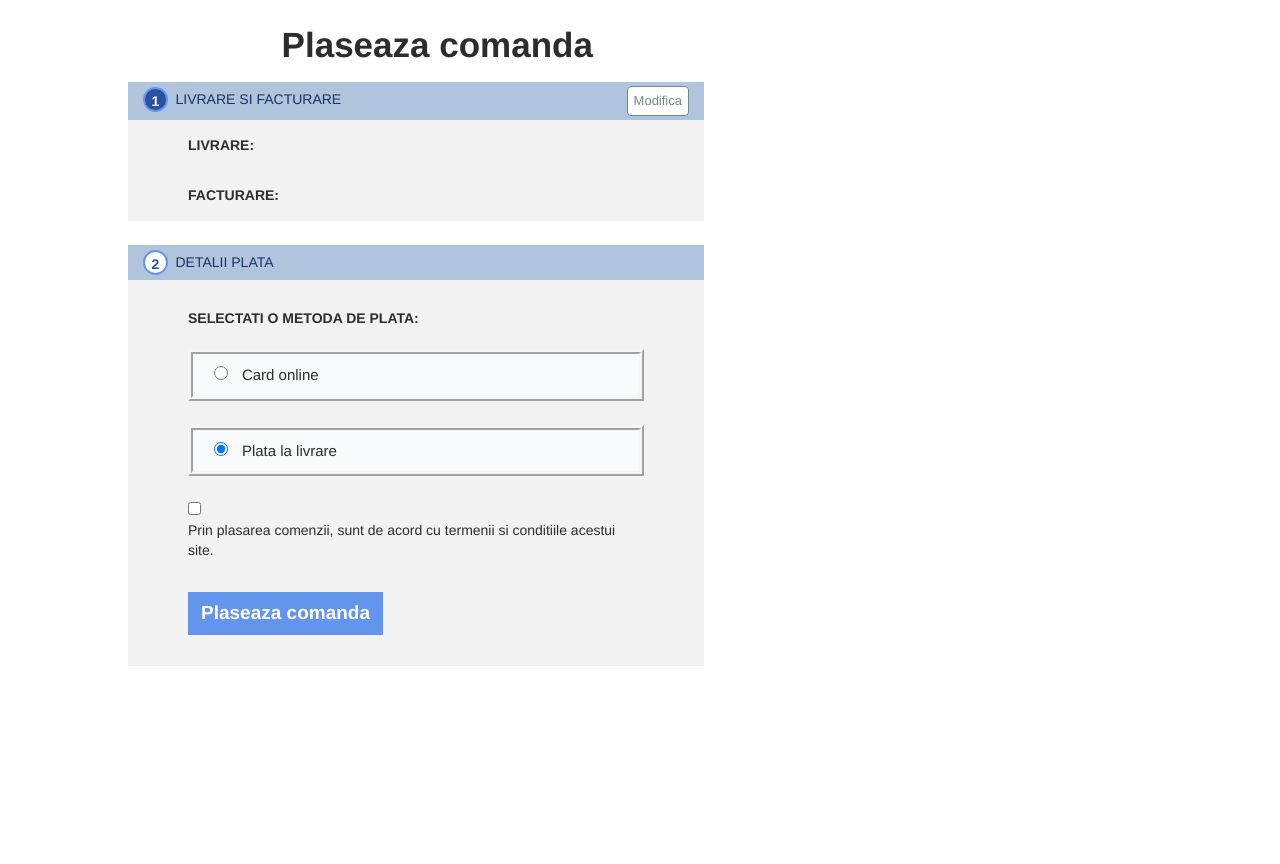
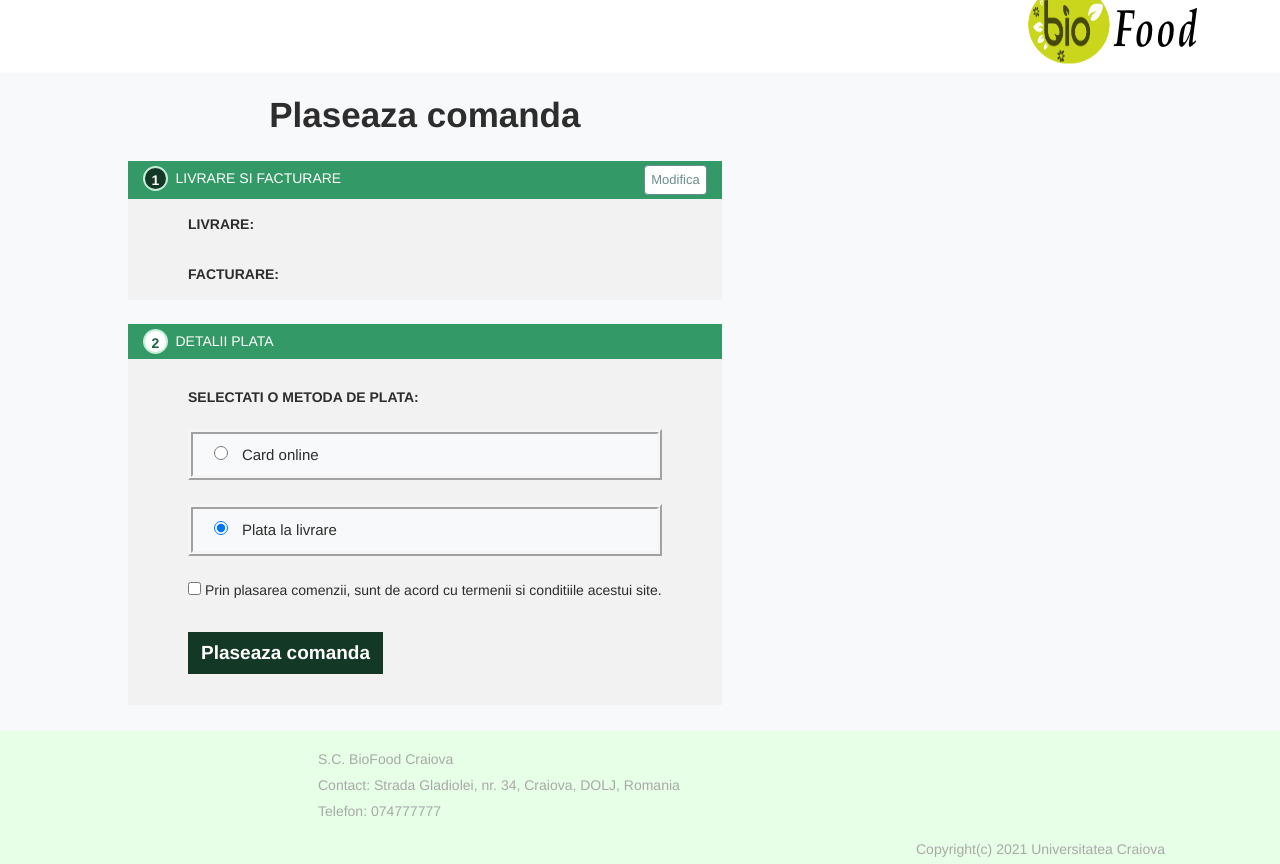
Before and after one commit to PavelBetiu/magazin-online, a plain HTML site: page plata.html in a window 1280 px wide. Before the commit the page ends 800 px from the top, so only its background shows below. Drawn offline with Linux system fonts and the light colour scheme.

Commit message:
am facut cateva schimbari (am adaugat header-ul si footer-ul create de Alina si am lucrat putin la css-ul paginii mele)

```diff
--- a/assets/css/plata.css
+++ b/assets/css/plata.css
@@ -4,7 +4,7 @@
 
 .form-checkout {
     padding: 40px 60px;
-    width: 65%;
+    width: fit-content;
     border: 1px solid black;
 }
 
@@ -113,7 +113,7 @@ address {
     line-height: 1.42857143;
 }
 .complete {
-    background: #2a52a2!important;
+    background: #133926!important;
     color: #fff!important;
 }
 
@@ -123,8 +123,8 @@ address {
     height: 25px;
     padding: 2px;
     background: #fff;
-    border: 2px solid cornflowerblue;
-    color: #2a52a2;
+    border: 2px solid #c6ecd9;
+    color: #206040;
     text-align: center;
     font-weight: bold;
     margin: 5px 7.5px 5px 15px;
@@ -135,11 +135,11 @@ address {
     font-size: 14px;
     line-height: 35px;
     text-transform: uppercase;
-    color: #1a3365;
+    color: white;
 }
 
 .title-bar {
-    background-color: lightsteelblue;
+    background-color: #339966;
 }
 
 .move-right {
@@ -169,7 +169,7 @@ address {
 .btn-style {
     font-weight: bold;
     display: inline-block;
-    background-color: cornflowerblue;
+    background-color: #133926;
     line-height: 1.5;
     color: white;
     text-align: center;
@@ -191,12 +191,82 @@ button:active {
 }
 
 .payment-details {
-    width: 45%;
+    width: fit-content;
     margin-left: 10%;
 }
 
 .title {
-    margin-left: 22%;
     font-size: 35px;
     font-weight: bold;
+    padding-top: 6%;
+    padding-bottom: 3%;
+    text-align: center;
 }
+
+.main-padding {
+    padding-bottom: 2%;
+}
+
+header {
+    width: 100%;
+    color: black;
+    top: 0;
+    height: fit-content;
+}
+
+.navigation-bar {
+    display: flex;
+    text-align: center;
+    top: 0;
+    width: 100%;
+    height: fit-content;
+}
+
+.subheader-stanga {
+    text-align: left;
+    font-size: 35px;
+    color: black;
+    font-family: "Garamond", sans-serif;
+    flex: 75%;
+    transform: scale(1, 1.5);
+    letter-spacing: 2px;
+    padding-left: 80%;
+    display: flex;
+    background: white;
+    width: fit-content;
+    height: fit-content;
+}
+
+.subheader-stanga span {
+    padding-top: 8px;
+    font-size: 35px;
+    font-style: italic;
+    font-weight: bold;
+}
+
+.container-logo img {
+    width: 90px;
+}
+
+
+.footer {
+    background: #e6ffe6;
+    padding-left: 15px;
+    padding-right: 15px;
+    color: darkgray;
+    width: 100%;
+}
+
+.contact {
+    text-align: left;
+    padding: 15px 300px;
+}
+.contact p {
+    padding: 3px;
+    margin: 0 !important;
+}
+
+.subfooter {
+    text-align: right;
+    padding: 0 100px 5px 100px;
+}
--- a/plata.html
+++ b/plata.html
@@ -13,12 +13,23 @@
 </head>
 <body>
 <header>
+    <div class="header">
+        <div class="navigation-bar">
+            <div class="subheader-stanga">
+                <div class="container-logo">
+                    <img src="assets/icons/logo.png" />
+                </div>
+                <span>Food</span>
+            </div>
+        </div>
+    </div>
+</header>
+<main class="bg-light main-padding">
 
-</header>
-<main>
-    <h1 class="title mt-4">Plaseaza comanda</h1>
+    <div class="payment-details">
 
-    <div class="payment-details mt-3">
+        <h1 class="title">Plaseaza comanda</h1>
+
         <div class="title-bar flex-container">
             <span class="step-number complete">1</span>
             <span class="step-heading">Livrare si facturare</span>
@@ -53,7 +64,7 @@
                 <div class="panel overflow-hidden mb-4 form-check bg-light">
                     <input class="button-radio-align button-color" type="radio" id="card-check" data-bs-toggle="collapse" name="Check"
                            data-bs-target="#card-payment-info" aria-expanded="false" aria-controls="card-payment">
-                    <label class="form-check-label" for="card-check">
+                    <label class="form-check-label" for="card-check" onclick='setPayment(type, {cardNo, cardName, month, year, cvv})'>
                         Card online
                     </label>
 
@@ -99,12 +110,19 @@
                 </div>
             </form>
 
-            <button type="submit" class="mt-4 btn-style mb-3">Plaseaza comanda</button>
+            <button type="submit" class="mt-4 btn-style mb-3" onclick="process()">Plaseaza comanda</button>
         </div>
     </div>
 </main>
 <footer>
-
+    <div class="footer">
+        <div class="contact">
+            <p> S.C. BioFood Craiova</p>
+            <p> Contact: Strada Gladiolei, nr. 34, Craiova, DOLJ, Romania </p>
+            <p> Telefon: 074777777 </p>
+        </div>
+        <div class="subfooter">Copyright(c) 2021 Universitatea Craiova</div>
+    </div>
 </footer>
 
 <script src="assets/libs/bootstrap-5.0.0/js/bootstrap.min.js"></script>
```
